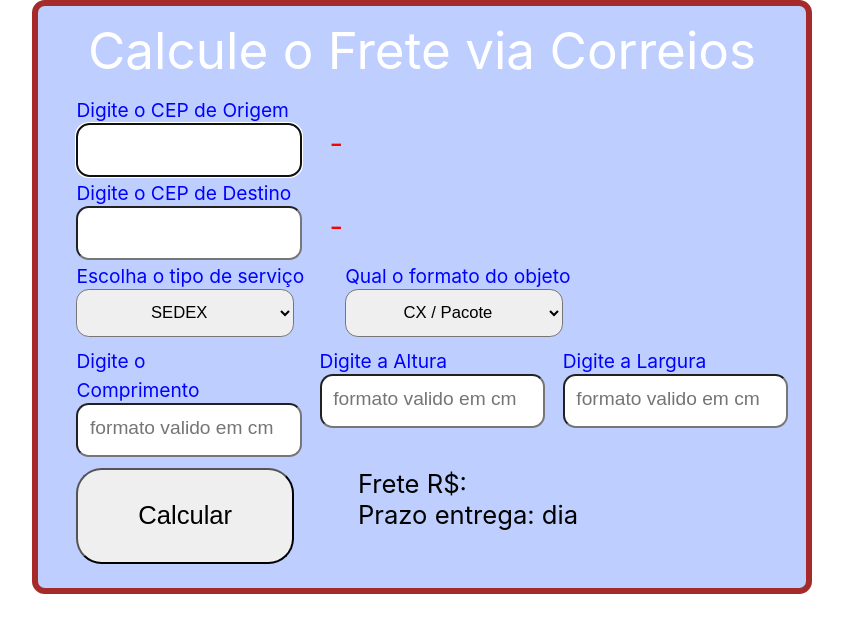
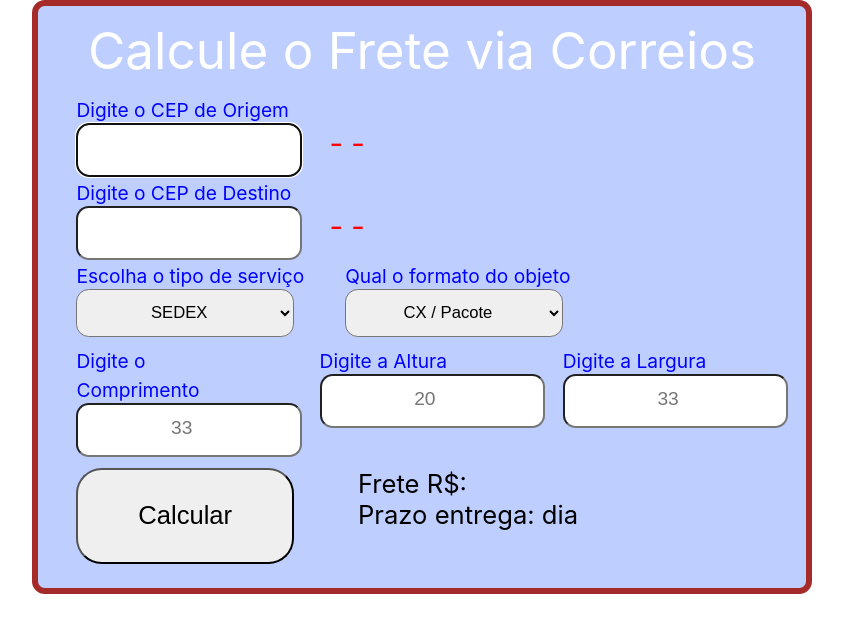
Before and after one commit to userErnani/frete-correios-js, a React (Create React App) app in the folder front/: page /frete in a window 1280 px wide. Shown: the top 632 px of the page, without its empty margins (218-1061 px from the left). Built offline with nearby package versions, Linux system fonts and the light colour scheme.

Commit message:
Indo
Indo

```diff
--- a/front/src/pages/CalcFrete/calcfrete.js
+++ b/front/src/pages/CalcFrete/calcfrete.js
@@ -52,7 +52,6 @@ export const CalculoFrete = () => {
             }
         }, [cepdestino, ceporigem]);
 
-
     const data = (e) => setDadosFrete(
         { ...dadosFrete, [e.target.name]: e.target.value });
 
@@ -95,10 +94,14 @@ export const CalculoFrete = () => {
                     <div>
                         <label >Digite o CEP de Origem</label><br />
                         <input onBlur={buscaOrigem} mask='99999-999' type="string" name="CepOrigem" autoFocus onChange={data} maxLength='9' />
-                        <label className="cep-data">{ceporigemresult.logradouro} - {ceporigemresult.uf}</label><br />
+                        <label className="cep-data">{ceporigemresult.logradouro} -
+                                                    {cepdestinoresult.localidade} -
+                                                    {ceporigemresult.uf}</label><br />
                         <label >Digite o CEP de Destino</label><br />
                         <input onBlur={buscaDestino} mask='99999-999' type="string" name="CepDestino" onChange={data} />
-                        <label className="cep-data">{cepdestinoresult.logradouro} - {cepdestinoresult.uf}</label><br />
+                        <label className="cep-data">{cepdestinoresult.logradouro} -
+                                                    {cepdestinoresult.localidade} -
+                                                    {cepdestinoresult.uf}</label><br />
                     </div>
 
                     <div className='flex'>
@@ -123,17 +126,17 @@ export const CalculoFrete = () => {
                     <div className='flex2'>
                         <div className='Tamanho'>
                             <label>Digite o Comprimento</label> <br />
-                            <input type="number" name="Comprimento" onChange={data} placeholder='formato valido em cm' />
+                            <input type="number" name="Comprimento" onChange={data} placeholder='33' />
                         </div>
 
                         <div className='Tamanho'>
                             <label>Digite a Altura</label> <br />
-                            <input type="number" name="Altura" onChange={data} placeholder='formato valido em cm' />
+                            <input type="number" name="Altura" onChange={data} placeholder='20' />
                         </div>
 
                         <div className='Tamanho'>
                             <label>Digite a Largura</label> <br />
-                            <input type="number" name="Largura" onChange={data} placeholder='formato valido em cm' /><br />
+                            <input type="number" name="Largura" onChange={data} placeholder='33' /><br />
                         </div>
                     </div>
 
--- a/front/src/pages/CalcFrete/style.js
+++ b/front/src/pages/CalcFrete/style.js
@@ -13,7 +13,7 @@ input {
     height: 6vh;
     border-radius: 1vw;
     text-align: center;
-    ::placeholder{ font-size: 1.5vw}
+    ::placeholder{ font-size: 1.5vw; color: coolgray}
   }
 
   label{
```
